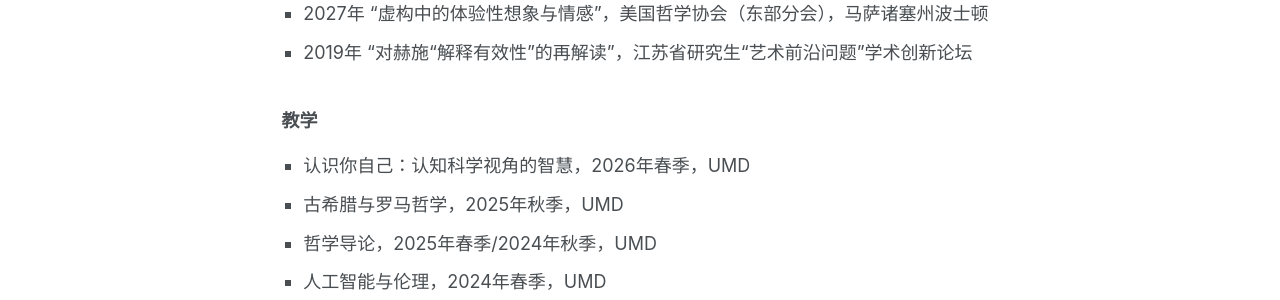
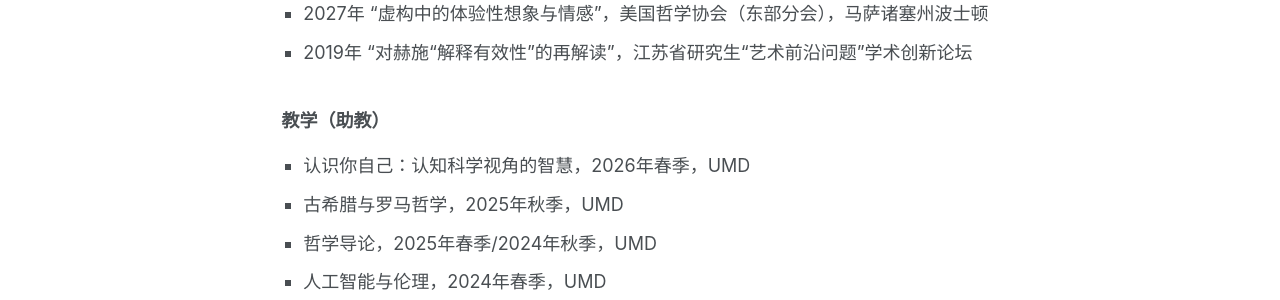
Before and after one commit to wang-xintong/wang-xintong.github.io, a Jekyll site: the page built from _pages/chinese.md, in a window 1280 px wide and 1379 px high. Shown: the part 701-1001 px from the top of the window. Built offline with Jekyll 4.4.1, drawn with Linux system fonts in a browser that asks for light colours; a script bundle is joined from its source files by our own code; library files that are not in the unit come from our copies.

Commit message:
Update chinese.md

```diff
--- a/_pages/chinese.md
+++ b/_pages/chinese.md
@@ -80,7 +80,7 @@ share: false
 
   <div class="chinese-section">
 
-    <div class="chinese-section-title">教学</div>
+    <div class="chinese-section-title">教学（助教）</div>
 
     <ul class="chinese-list">
       <li>认识你自己：认知科学视角的智慧，2026年春季，UMD</li>
```
